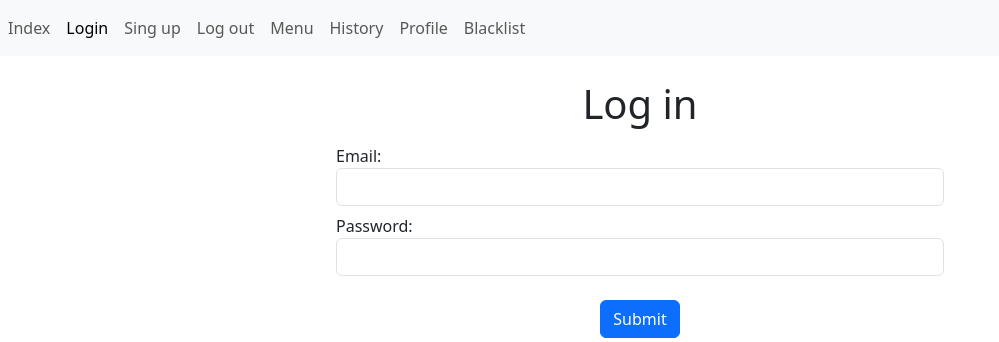
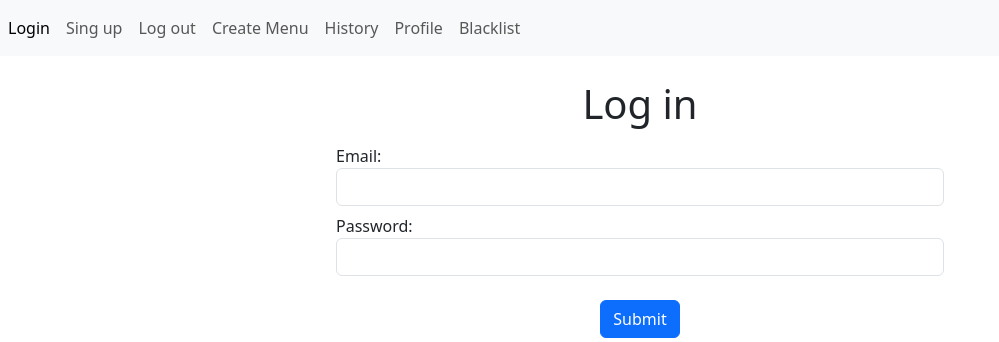
Before and after one commit to kirilsbondars/diet-app, a Flask app: page / in a window 1280 px wide. Shown: the top 342 px of the page, without its empty margins (0-999 px from the left). Run offline with Flask 3, Linux system fonts and the light colour scheme; some libraries are stand-ins or nearby versions.

Commit message:
index deleted

```diff
--- a/src/app.py
+++ b/src/app.py
@@ -2,7 +2,6 @@ from flask import Flask
 from flask_login import LoginManager
 from flask_bootstrap import Bootstrap5
 
-from routes.index import index_blueprint
 from routes.auth import auth_blueprint
 from routes.menu import menu_blueprint
 from routes.blacklist import blacklist_blueprint
@@ -36,7 +35,6 @@ def create_app():
 
 app = create_app()
 
-app.register_blueprint(index_blueprint)
 app.register_blueprint(auth_blueprint)
 app.register_blueprint(menu_blueprint)
 app.register_blueprint(blacklist_blueprint)
--- a/src/controllers/index.py
+++ /dev/null
@@ -1,4 +0,0 @@
-from flask import render_template
-
-def render_page_index():
-    return render_template('index.html')
--- a/src/templates/base.html
+++ b/src/templates/base.html
@@ -12,11 +12,10 @@
     {% from 'bootstrap5/nav.html' import render_nav_item %}
     <nav class="navbar navbar-expand-lg navbar-light bg-light">
         <div class="navbar-nav mr-auto">
-            {{ render_nav_item('index.render_page_index', 'Index') }}
             {{ render_nav_item('auth.login', 'Login') }}
             {{ render_nav_item('auth.sing_up', 'Sing up') }}
             {{ render_nav_item('auth.logout', 'Log out') }}
-            {{ render_nav_item('menu.create_menu_view', 'Menu') }}
+            {{ render_nav_item('menu.create_menu_view', 'Create Menu') }}
             {{ render_nav_item('menu.history', 'History') }}
             {{ render_nav_item('auth.profile', 'Profile') }}
             {{ render_nav_item('blacklist.view', 'Blacklist') }}
```
Also changed, not shown: src/routes/index.py (deleted, +0 -7 lines).
